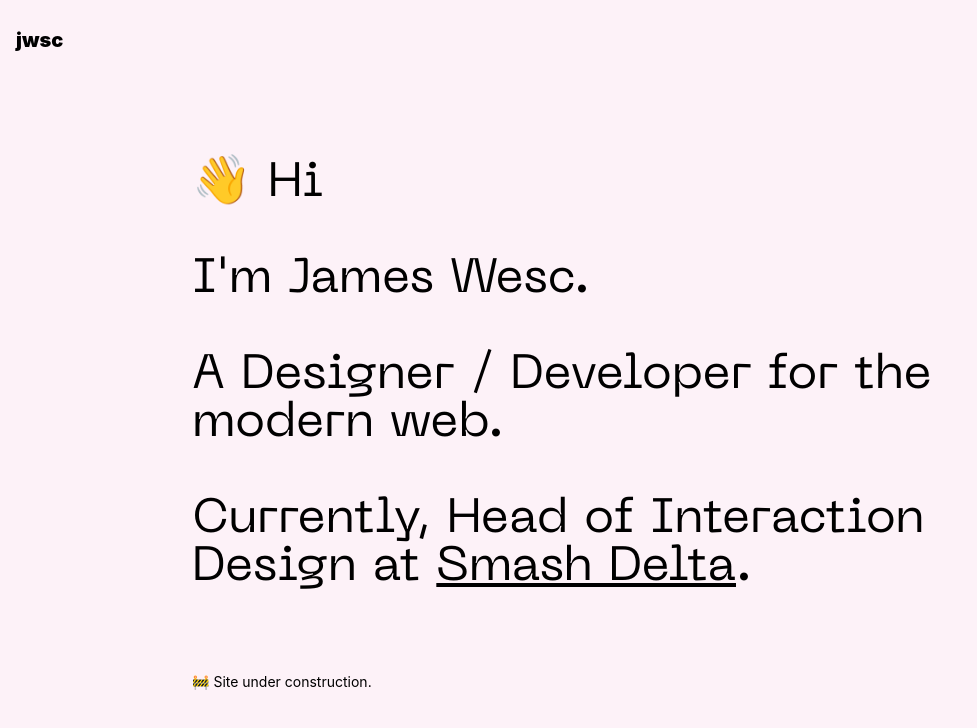
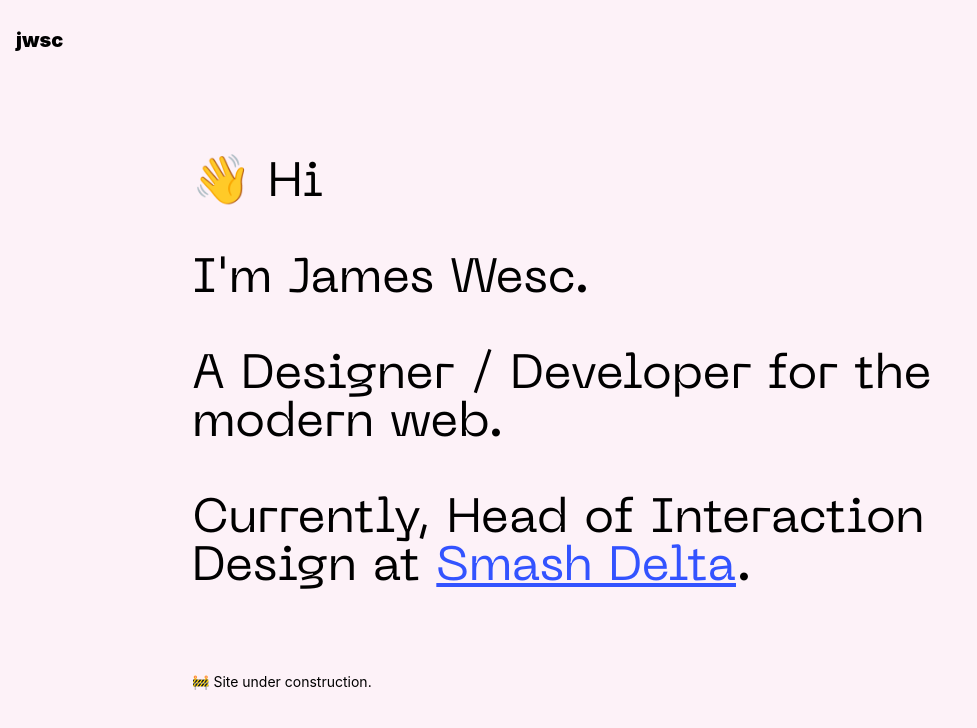
Before and after one commit to jameswesc/website, a Next.js app: page / in a window 1280 px wide. Shown: the top 728 px of the page, without its empty margins (0-977 px from the left). Built offline with nearby package versions, Linux system fonts and the light colour scheme.

Commit message:
smash delta colors for home link

```diff
--- a/pages/index.js
+++ b/pages/index.js
@@ -18,8 +18,16 @@
                         <br />
                         <br />
                         Currently, Head of Interaction Design at{' '}
+                        <style jsx>{`
+                            .smash-link {
+                                color: #3353ff;
+                            }
+                            .smash-link:hover {
+                                color: #f14f1d;
+                            }
+                        `}</style>
                         <a
-                            className="underline"
+                            className="underline smash-link"
                             href="https://smashdelta.com"
                             target="__blank"
                         >
```
